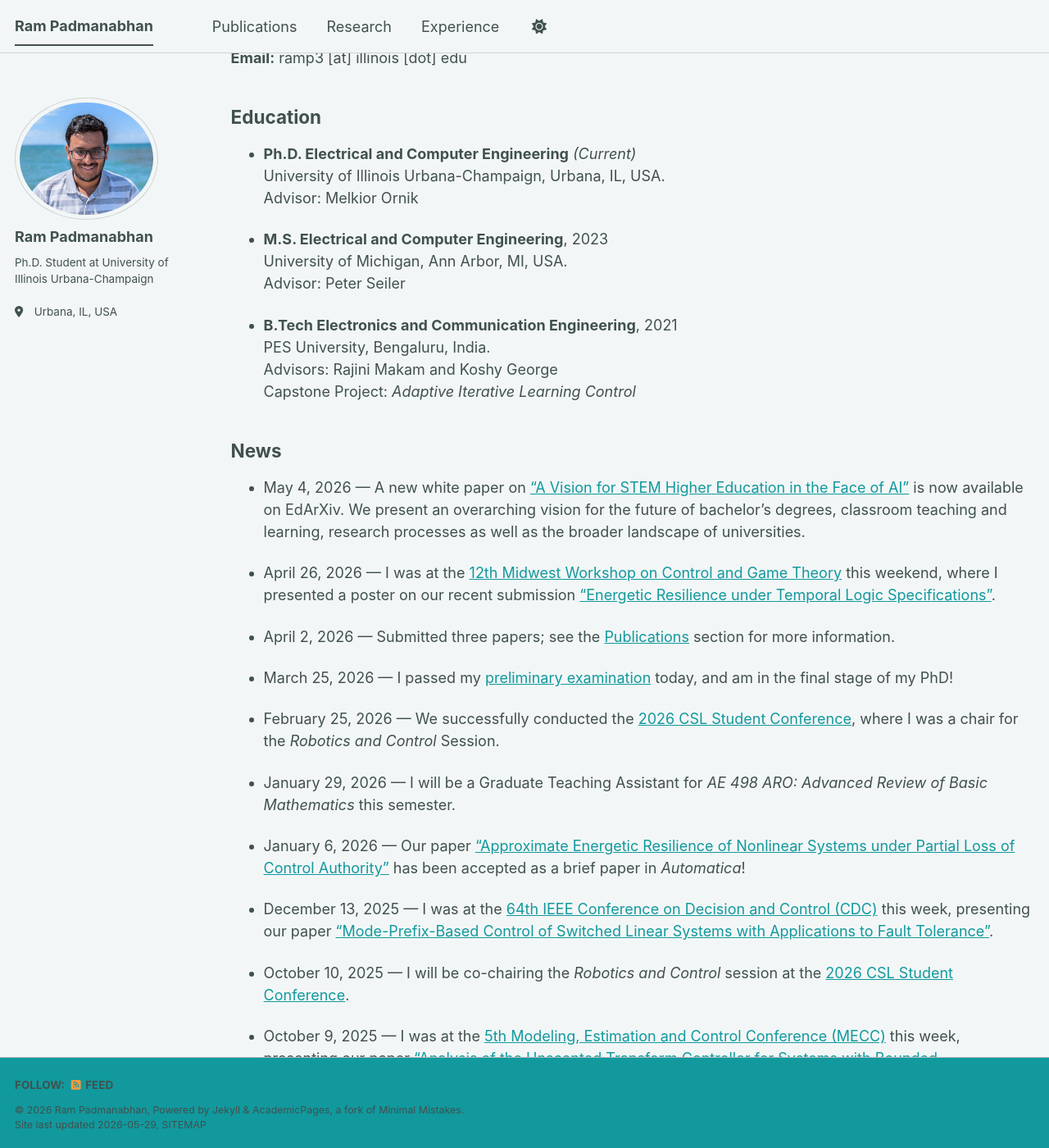
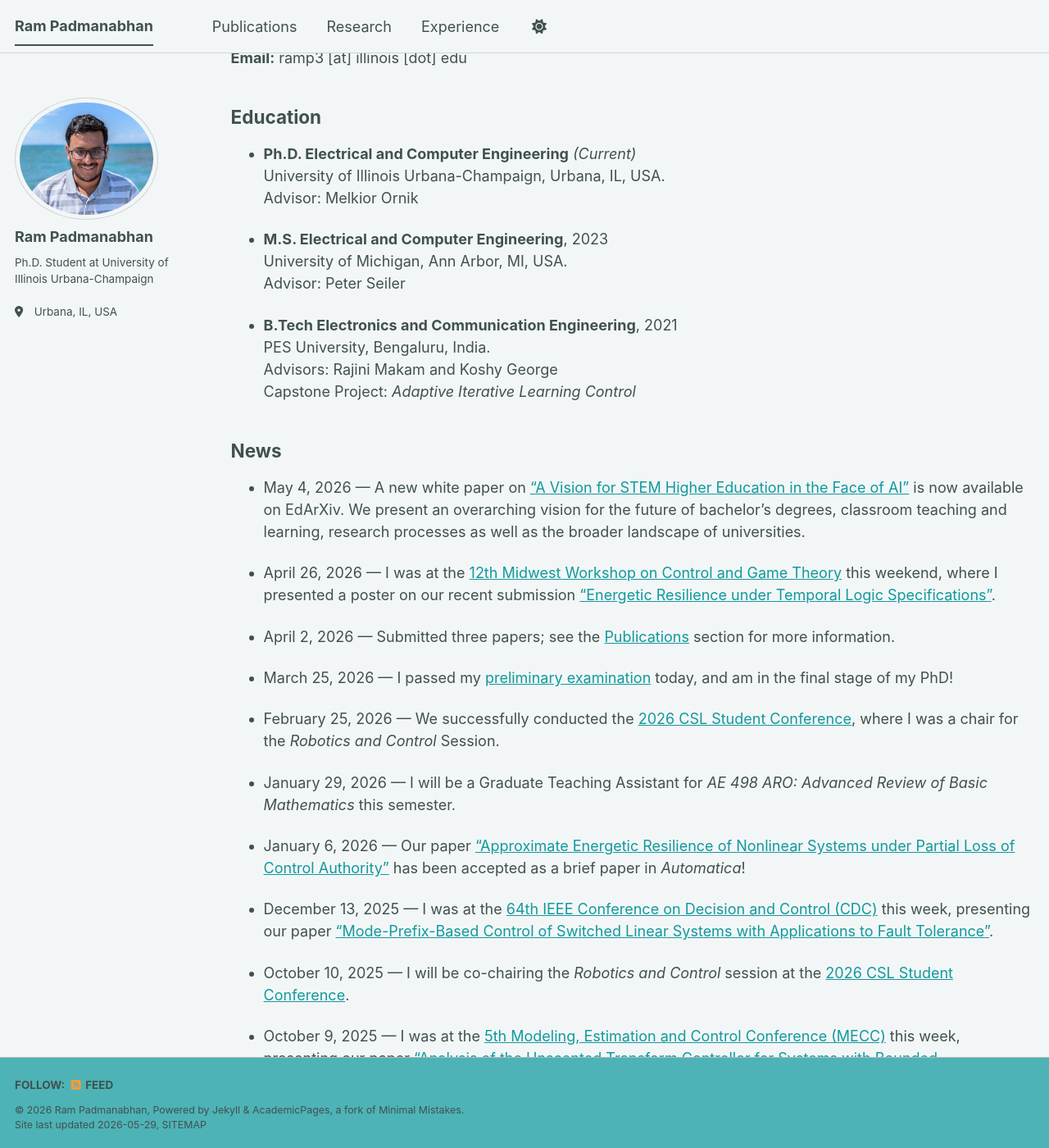
Before and after one commit to ram-p/ram-p.github.io, a Jekyll site: the page built from _pages/about.md, in a window 1280 px wide and 1400 px high, scrolled down 530 px. Shown: the whole window at 82% size. Built offline with Jekyll 4.4.1, drawn with Linux system fonts in a browser that asks for light colours; a script bundle is joined from its source files by our own code; library files that are not in the unit come from our copies.

Commit message:
Update color

```diff
--- a/_sass/theme/_mint_light.scss
+++ b/_sass/theme/_mint_light.scss
@@ -15,7 +15,7 @@ $text-muted                : #5c6d6a;
 $link                      : #11999e;
 $link-dark                 : mix(#000, $link, 25%);
 $link-light                : mix(#fff, $link, 25%);
-$footer                    : $link;
+$footer                    : $link-light;
 $border                    : mix(#fff, #40514e, 75%);
 $border-dark               : mix(#fff, #40514e, 60%);
 
```
